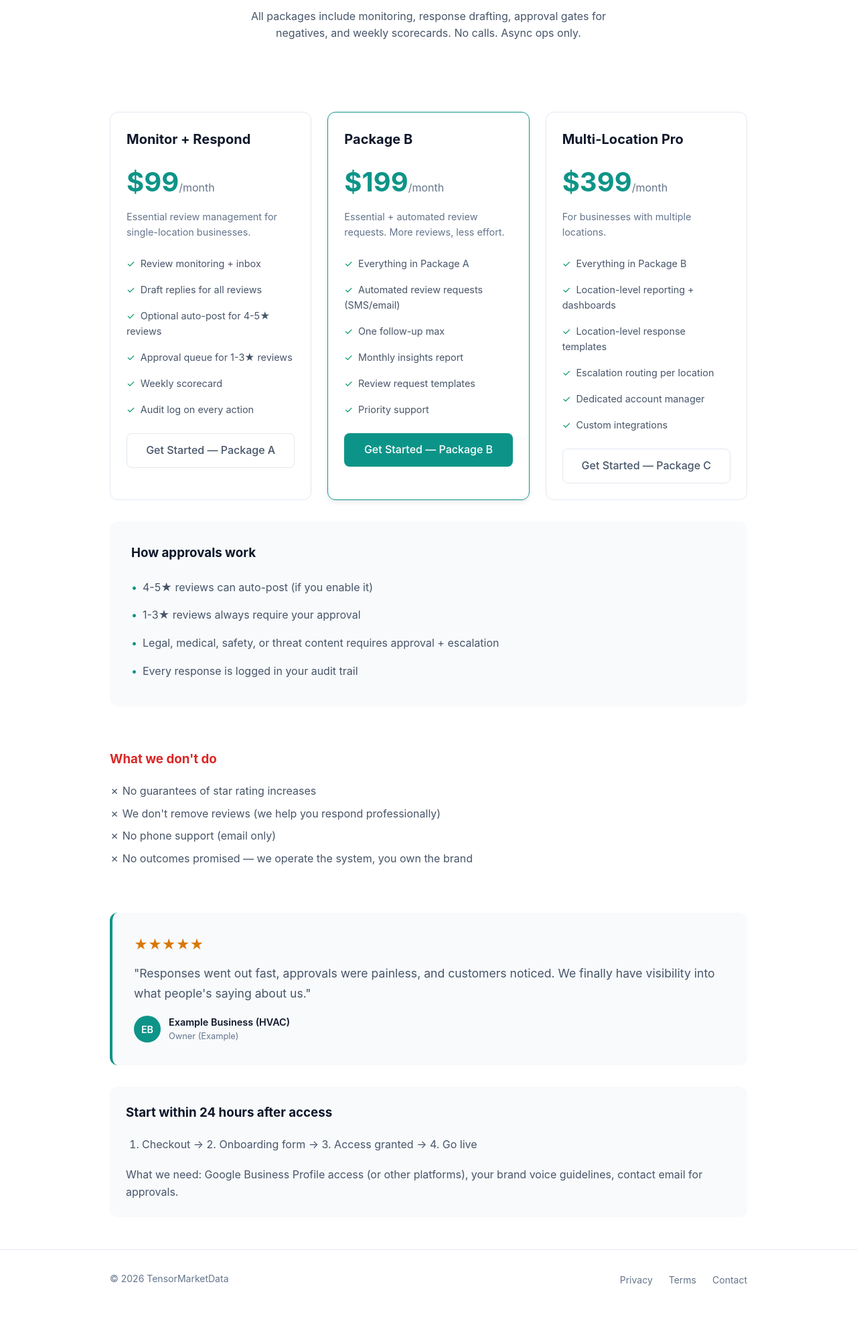
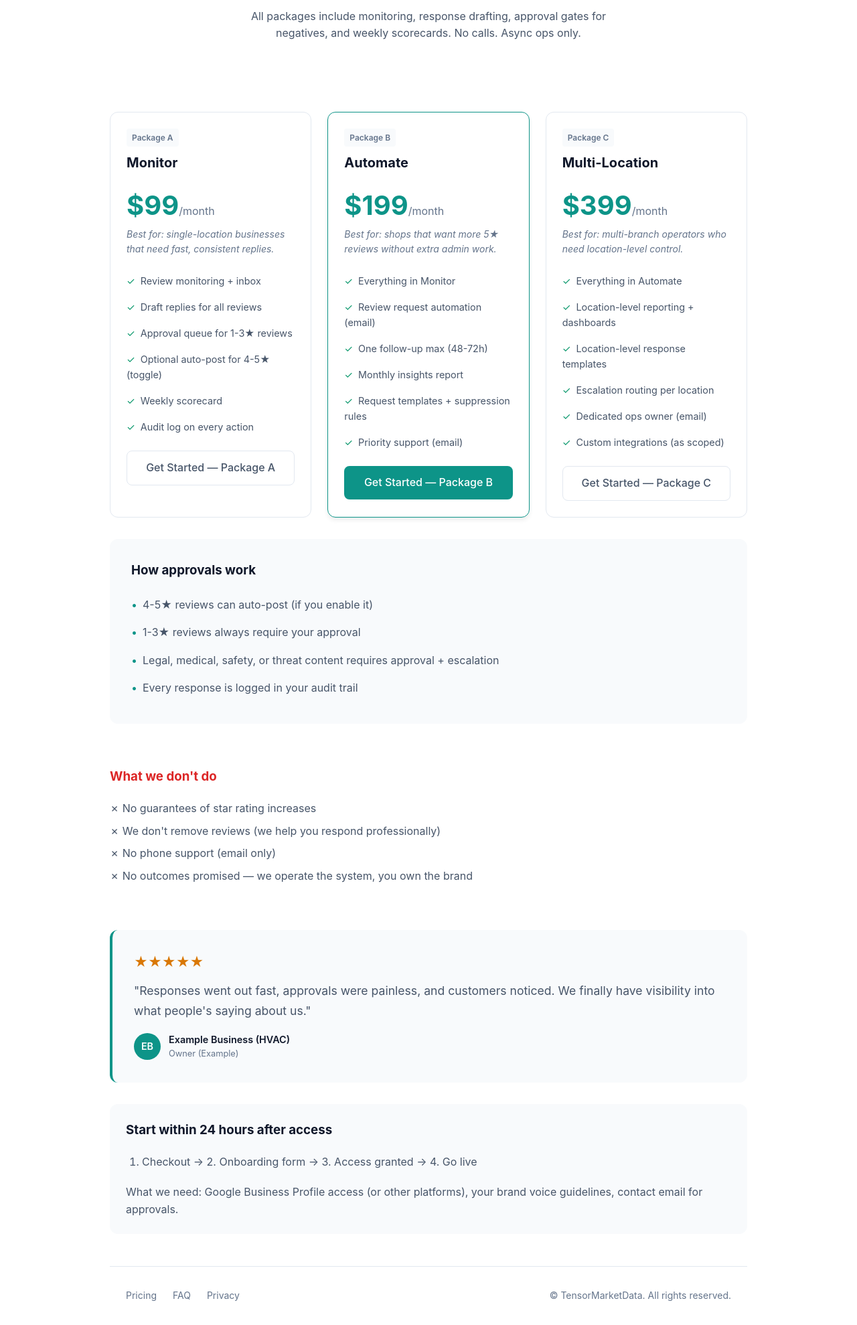
Before and after one commit to Hexy888/TensorMarketData, a FastAPI app: page /pricing in a window 1280 px wide. Shown: the part 255-2234 px from the top of the page at 67% size. Before the commit the page ends 2175 px from the top, so only its background shows below. Run offline with FastAPI, Linux system fonts and the light colour scheme.

Commit message:
Pricing clarity: Monitor/Automate/Multi-Location tiers with Best For

```diff
--- a/templates/pricing.html
+++ b/templates/pricing.html
@@ -43,8 +43,10 @@
         .package { padding: var(--space-6); border: 1px solid var(--border-primary); border-radius: var(--radius-lg); }
         .package.featured { border-color: var(--accent-primary); box-shadow: var(--shadow-md); position: relative; }
         .package h3 { font-size: 1.25rem; margin-bottom: var(--space-4); }
+        .tier-badge { display: inline-block; background: var(--bg-secondary); padding: 4px 8px; border-radius: 4px; font-size: 0.75rem; font-weight: 600; color: var(--text-muted); margin-bottom: 8px; }
         .price { font-size: 2.5rem; font-weight: 700; color: var(--accent-primary); }
         .price span { font-size: 1rem; font-weight: 400; color: var(--text-muted); }
+        .best-for { color: var(--text-muted); font-size: 0.875rem; margin-bottom: var(--space-4); font-style: italic; }
         .package ul { list-style: none; margin: var(--space-4) 0; }
         .package li { padding: 8px 0; color: var(--text-secondary); font-size: 0.9rem; }
         .package li::before { content: "✓"; color: var(--success); margin-right: 8px; }
@@ -91,47 +93,53 @@
         </section>
 
         <div class="packages">
+            <!-- Tier A: Monitor -->
             <div class="package">
-                <h3>Monitor + Respond</h3>
+                <span class="tier-badge">Package A</span>
+                <h3>Monitor</h3>
                 <div class="price">$99<span>/month</span></div>
-                <p style="color: var(--text-muted); font-size: 0.9rem; margin: 8px 0 16px;">Essential review management for single-location businesses.</p>
+                <p class="best-for">Best for: single-location businesses that need fast, consistent replies.</p>
                 <ul>
                     <li>Review monitoring + inbox</li>
                     <li>Draft replies for all reviews</li>
-                    <li>Optional auto-post for 4-5★ reviews</li>
                     <li>Approval queue for 1-3★ reviews</li>
+                    <li>Optional auto-post for 4-5★ (toggle)</li>
                     <li>Weekly scorecard</li>
                     <li>Audit log on every action</li>
                 </ul>
                 <a href="/get-started" class="btn btn-secondary">Get Started — Package A</a>
             </div>
 
+            <!-- Tier B: Automate -->
             <div class="package featured">
-                <h3>Package B</h3>
+                <span class="tier-badge">Package B</span>
+                <h3>Automate</h3>
                 <div class="price">$199<span>/month</span></div>
-                <p style="color: var(--text-muted); font-size: 0.9rem; margin: 8px 0 16px;">Essential + automated review requests. More reviews, less effort.</p>
+                <p class="best-for">Best for: shops that want more 5★ reviews without extra admin work.</p>
                 <ul>
-                    <li>Everything in Package A</li>
-                    <li>Automated review requests (SMS/email)</li>
-                    <li>One follow-up max</li>
+                    <li>Everything in Monitor</li>
+                    <li>Review request automation (email)</li>
+                    <li>One follow-up max (48-72h)</li>
                     <li>Monthly insights report</li>
-                    <li>Review request templates</li>
-                    <li>Priority support</li>
+                    <li>Request templates + suppression rules</li>
+                    <li>Priority support (email)</li>
                 </ul>
                 <a href="/get-started" class="btn btn-primary">Get Started — Package B</a>
             </div>
 
+            <!-- Tier C: Multi-Location -->
             <div class="package">
-                <h3>Multi-Location Pro</h3>
+                <span class="tier-badge">Package C</span>
+                <h3>Multi-Location</h3>
                 <div class="price">$399<span>/month</span></div>
-                <p style="color: var(--text-muted); font-size: 0.9rem; margin: 8px 0 16px;">For businesses with multiple locations.</p>
+                <p class="best-for">Best for: multi-branch operators who need location-level control.</p>
                 <ul>
-                    <li>Everything in Package B</li>
+                    <li>Everything in Automate</li>
                     <li>Location-level reporting + dashboards</li>
                     <li>Location-level response templates</li>
                     <li>Escalation routing per location</li>
-                    <li>Dedicated account manager</li>
-                    <li>Custom integrations</li>
+                    <li>Dedicated ops owner (email)</li>
+                    <li>Custom integrations (as scoped)</li>
                 </ul>
                 <a href="/get-started" class="btn btn-secondary">Get Started — Package C</a>
             </div>
@@ -157,7 +165,7 @@
             </ul>
         </div>
 
-        <!-- Testimonial on Pricing -->
+        <!-- Testimonial -->
         <div style="background: var(--bg-secondary); padding: 32px; border-radius: 12px; margin: 32px 0; border-left: 4px solid var(--accent-primary);">
             <div style="color: #D97706; font-size: 1.25rem; margin-bottom: 12px;">★★★★★</div>
             <p style="font-size: 1.1rem; line-height: 1.7; color: var(--text-secondary); margin-bottom: 16px;">"Responses went out fast, approvals were painless, and customers noticed. We finally have visibility into what people's saying about us."</p>
@@ -177,19 +185,19 @@
             </ol>
             <p style="margin-top: 16px; color: var(--text-secondary);">What we need: Google Business Profile access (or other platforms), your brand voice guidelines, contact email for approvals.</p>
         </div>
-    </div>
 
         <footer>
             <div class="container">
                 <div class="footer-content">
-                <p style="color: var(--text-muted); font-size: 0.875rem;">© 2026 TensorMarketData</p>
-                <ul class="footer-links">
-                    <li><a href="/privacy">Privacy</a></li>
-                    <li><a href="/terms">Terms</a></li>
-                    <li><a href="/contact">Contact</a></li>
-                </ul>
+                    <div class="footer-links">
+                        <a href="/pricing">Pricing</a>
+                        <a href="/faq">FAQ</a>
+                        <a href="/privacy">Privacy</a>
+                    </div>
+                    <p style="color: var(--text-muted); font-size: 0.875rem;">© TensorMarketData. All rights reserved.</p>
                 </div>
             </div>
         </footer>
+    </div>
 </body>
 </html>
```
Also changed, not shown: templates/index.html (+31 -7 lines). Lines whose indentation alone changed are shown as unchanged.
